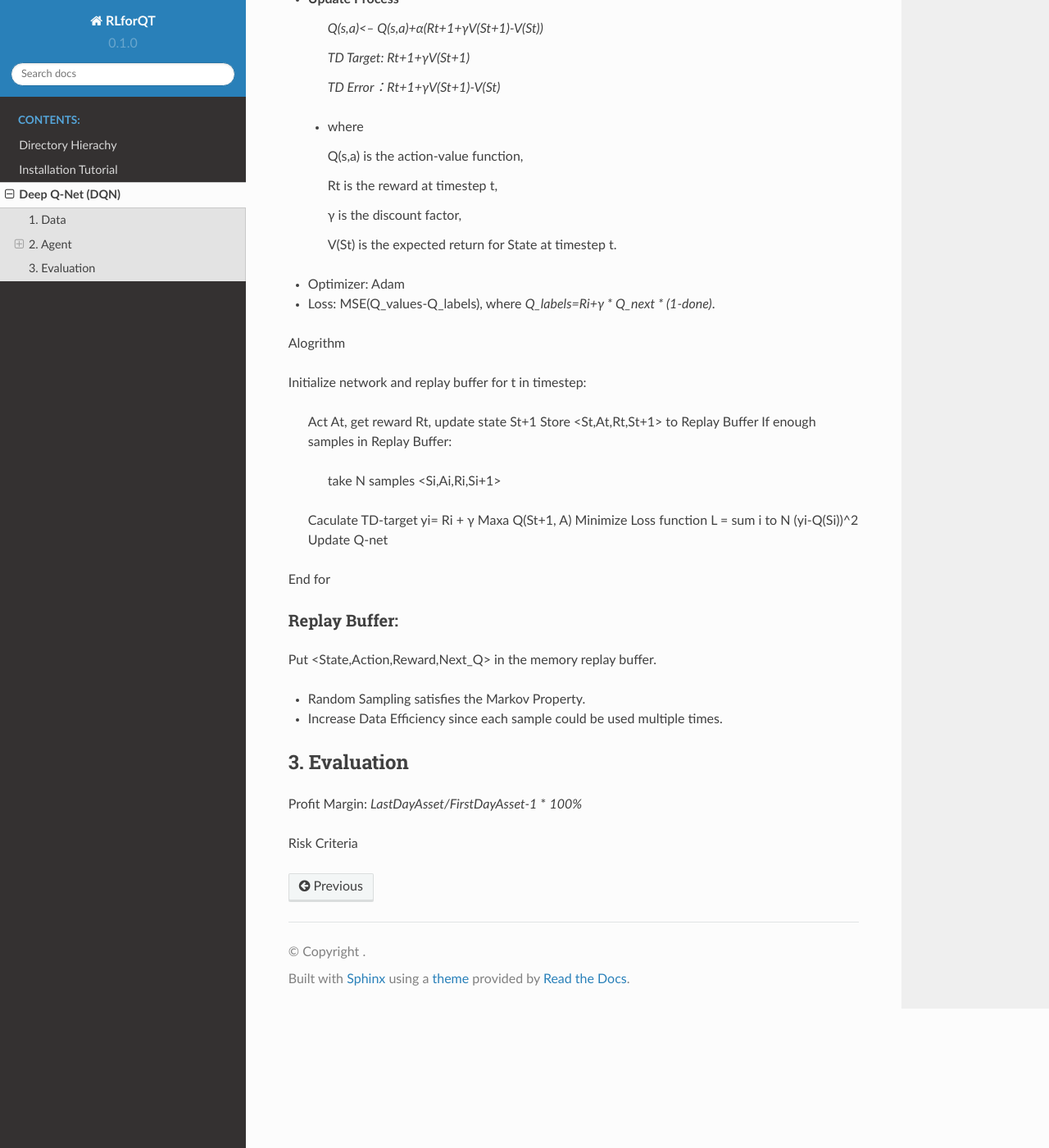
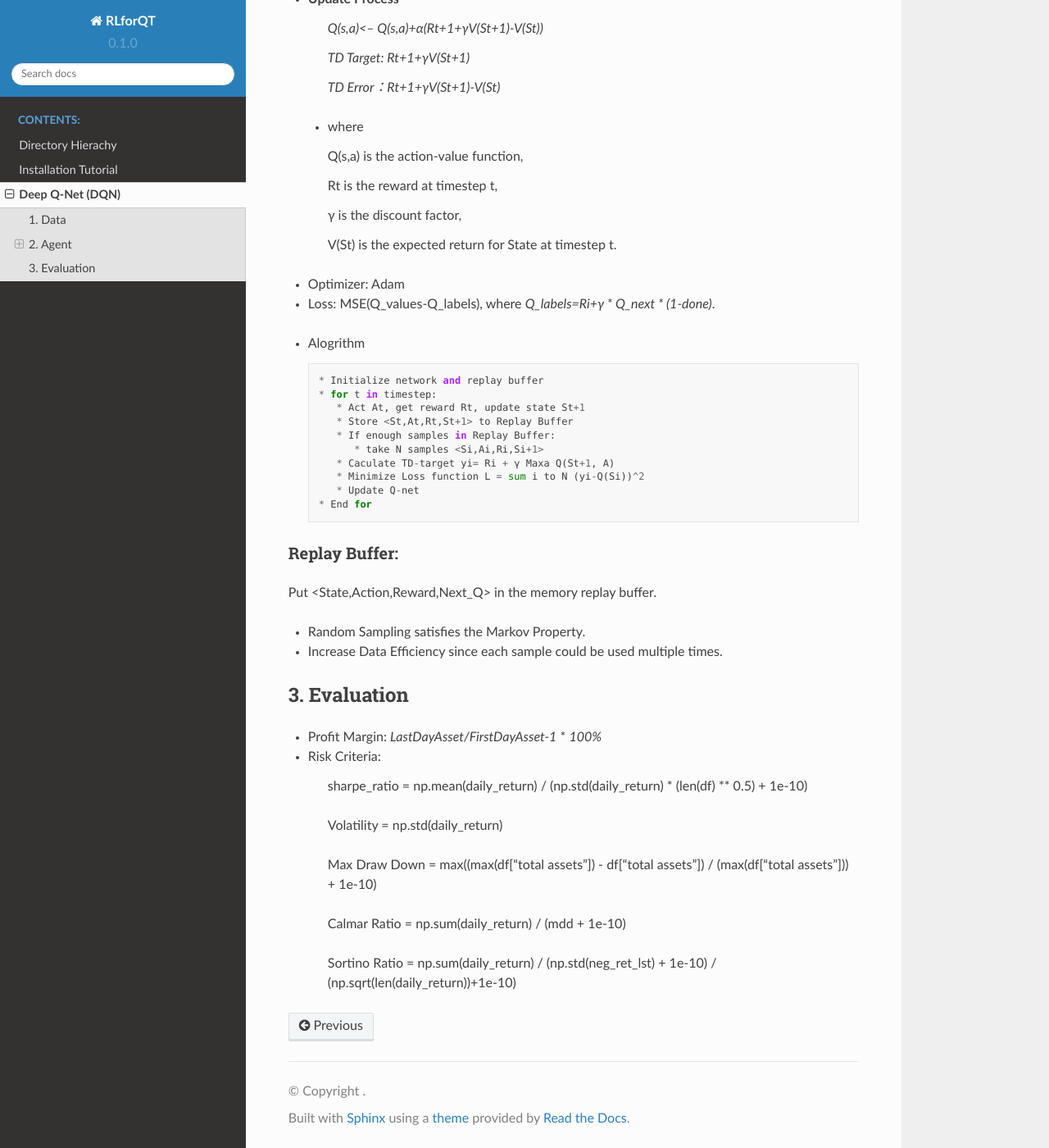
Before and after one commit to yonggang-Xie/readthedocs, a Sphinx documentation site: the page built from docs/source/DQN.rst, in a window 1280 px wide and 1400 px high, scrolled down 853 px. Shown: the whole window at 82% size. Built offline with Sphinx 7.4.7 and the Read the Docs theme 2.0.0, drawn with Linux system fonts in a browser that asks for light colours.

Commit message:
Update DQN.rst

```diff
--- a/docs/source/DQN.rst
+++ b/docs/source/DQN.rst
@@ -44,18 +44,18 @@ Update Process:
 - Optimizer: Adam
 - Loss: MSE(Q_values-Q_labels), where *Q_labels=Ri+γ * Q_next * (1-done)*.
 
-Alogrithm ::
+* Alogrithm ::
 
-Initialize network and replay buffer
-for t in timestep:
-   Act At, get reward Rt, update state St+1
-   Store <St,At,Rt,St+1> to Replay Buffer
-   If enough samples in Replay Buffer:
-      take N samples <Si,Ai,Ri,Si+1>
-   Caculate TD-target yi= Ri + γ Maxa Q(St+1, A)
-   Minimize Loss function L = sum i to N (yi-Q(Si))^2
-   Update Q-net
-End for
+   * Initialize network and replay buffer
+   * for t in timestep:
+      * Act At, get reward Rt, update state St+1
+      * Store <St,At,Rt,St+1> to Replay Buffer
+      * If enough samples in Replay Buffer:
+         * take N samples <Si,Ai,Ri,Si+1>
+      * Caculate TD-target yi= Ri + γ Maxa Q(St+1, A)
+      * Minimize Loss function L = sum i to N (yi-Q(Si))^2
+      * Update Q-net
+   * End for
 
 Replay Buffer:
 ^^^^^^^^^^^^^^^
@@ -66,6 +66,16 @@ Put <State,Action,Reward,Next_Q> in the memory replay buffer.
 
 3.	Evaluation
 --------------
-Profit Margin:  *LastDayAsset/FirstDayAsset-1* * *100%*
+- Profit Margin:  *LastDayAsset/FirstDayAsset-1* * *100%*
 
-Risk Criteria
+- Risk Criteria:
+
+        sharpe_ratio = np.mean(daily_return) / (np.std(daily_return) * (len(df) ** 0.5) + 1e-10)
+
+        Volatility = np.std(daily_return)
+
+        Max Draw Down = max((max(df["total assets"]) - df["total assets"]) / (max(df["total assets"])) + 1e-10)
+
+        Calmar Ratio = np.sum(daily_return) / (mdd + 1e-10)
+
+        Sortino Ratio = np.sum(daily_return) / (np.std(neg_ret_lst) + 1e-10) / (np.sqrt(len(daily_return))+1e-10)
```
